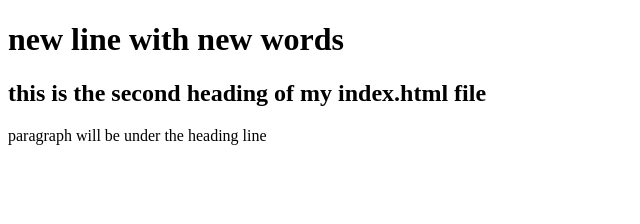
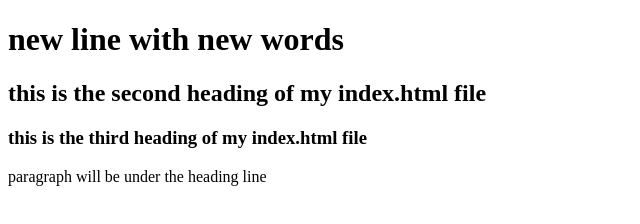
Before and after one commit to parthdey/open_source, a plain HTML site: page index.html in a window 1280 px wide. Shown: the whole page, without its empty margins (0-640 px from the left). Drawn offline with Linux system fonts and the light colour scheme.

Commit message:
added head

```diff
--- a/index.html
+++ b/index.html
@@ -7,6 +7,7 @@
 <body>
 <h1>new line with new words</h1>
     <h2>this is the second heading of my index.html file</h2>
+    <h3>this is the third heading of my index.html file</h3>
 <p>paragraph will be under the heading line</p>
 </body>
 </html>
```
